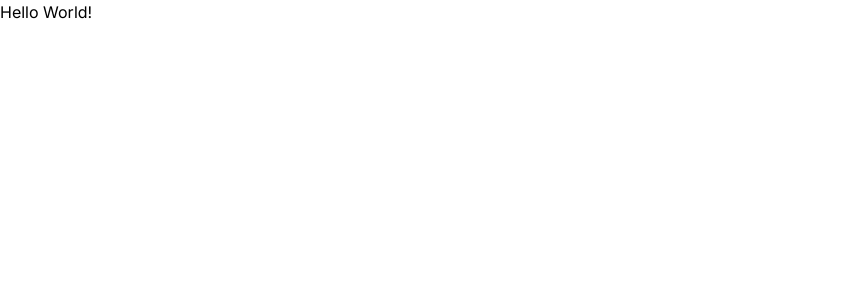
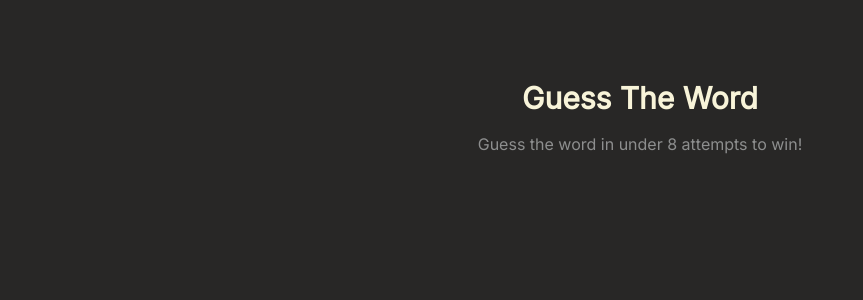
Before and after one commit to Syntrice/assembly-endgame, a React (Vite) app: page / in a window 1280 px wide. Shown: the top 300 px of the page, without its empty margins (0-863 px from the left). Built offline with nearby package versions, Linux system fonts and the light colour scheme.

Commit message:
feat: Add Header component

```diff
--- a/index.html
+++ b/index.html
@@ -6,7 +6,7 @@
     <meta name="viewport" content="width=device-width, initial-scale=1.0" />
     <title>Guess The Word</title>
   </head>
-  <body>
+  <body class="bg-theme-background text-theme-foreground">
     <div id="root"></div>
     <script type="module" src="/src/main.tsx"></script>
   </body>
--- a/src/App.tsx
+++ b/src/App.tsx
@@ -1,5 +1,9 @@
+import Header from "./components/header/Header";
+
 export default function App() {
     return (
-        <p>Hello World!</p>
+        <>
+            <Header />
+        </>
     )
 }
--- /dev/null
+++ b/src/components/header/Header.tsx
@@ -0,0 +1,8 @@
+export default function Header() {
+    return (
+        <header className="text-center py-20">
+            <h1 className="text-3xl font-bold mb-4">Guess The Word</h1>
+            <p className="text-theme-faded">Guess the word in under 8 attempts to win!</p>
+        </header>
+    )
+}
```
